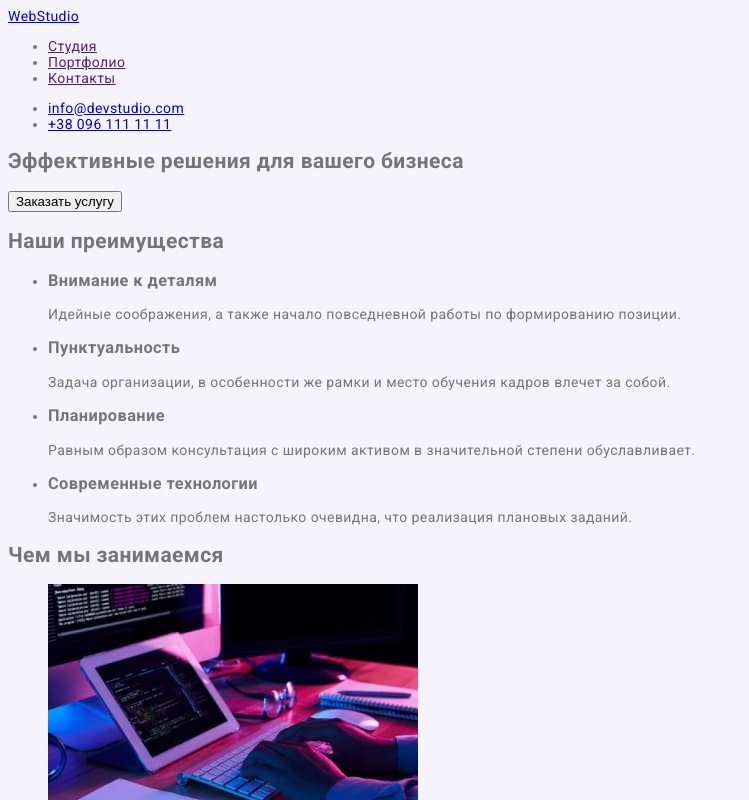
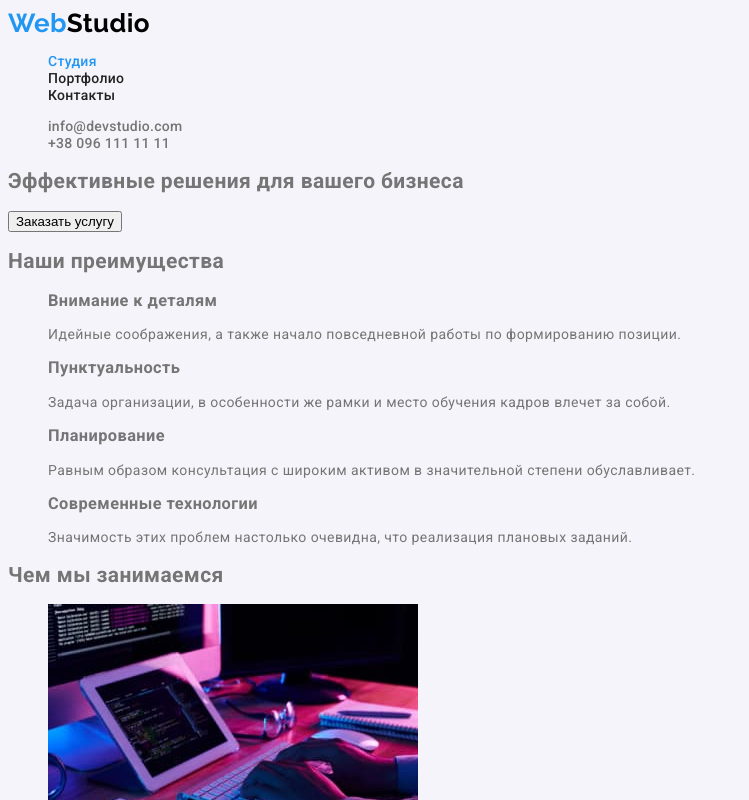
Before and after one commit to LiliyaFaizulina/goit-markup-hw-02, a plain HTML site: page index.html in a window 1280 px wide. Shown: the top 800 px of the page, without its empty margins (0-749 px from the left). Drawn offline with Linux system fonts and the light colour scheme.

Commit message:
add classes for header and footer

```diff
--- a/index.html
+++ b/index.html
@@ -16,16 +16,16 @@
     <header>
 
         <nav>
-            <a href="./index.html">WebStudio</a>
-            <ul>
-                <li><a href="">Студия</a></li>
-                <li><a href="">Портфолио</a></li>
-                <li><a href="">Контакты</a></li>
+            <a class="logo link" href="./index.html"><span class="first-part">Web</span>Studio</a>
+            <ul class="navigation list">
+                <li><a class="link current" href="./index.html">Студия</a></li>
+                <li><a class="link" href="./portfolio.html">Портфолио</a></li>
+                <li><a class="link" href="">Контакты</a></li>
             </ul>
         </nav>
-        <ul>
-            <li><a href="mailto:info@devstudio.com">info@devstudio.com</a></li>
-            <li><a href="tel:+380961111111">+38 096 111 11 11</a></li>
+        <ul class="contacts list">
+            <li><a class="link" href="mailto:info@devstudio.com">info@devstudio.com</a></li>
+            <li><a class="link" href="tel:+380961111111">+38 096 111 11 11</a></li>
         </ul>
 
     </header>
@@ -39,7 +39,7 @@
 
         <section>
             <h2>Наши преимущества</h2>
-            <ul>
+            <ul class="list">
                 <li>
                     <h3>Внимание к деталям</h3>
                     <p>
@@ -73,7 +73,7 @@
 
         <section>
             <h2>Чем мы занимаемся</h2>
-            <ul>
+            <ul class="list">
                 <li><img src="./images/box1.jpg" alt="Написание алгоритма" width="370" height="294"></li>
                 <li><img src="./images/box2.jpg" alt="Разработка приложений" width="370" height="294"></li>
                 <li><img src="./images/box3.jpg" alt="Дизайн" width="370" height="294"></li>
@@ -82,7 +82,7 @@
 
         <section>
             <h2>Наша команда</h2>
-            <ul>
+            <ul class="list">
                 <li>
                     <img src="./images/photo1.jpg" alt="Фотография сотрудника" width="270" height="260">
                     <h3>Игорь Демьяненко</h3>
@@ -110,20 +110,22 @@
 
     <footer>
 
-        <a href="./index.html">WebStudio</a>
+        <div class="footer">
+            <a class="logo link" href="./index.html"><span class="first-part">Web</span><span class="second-part">Studio</span></a>
         <address>
-            <ul>
+            <ul class="list address">
                 <li>
-                    <a href="https://goo.gl/maps/piqngm7oDQpEDh6u6" target="_blank" rel="noopener nofollow noreferrer">г. Киев, пр-т Леси Украинки, 26</a>
+                    <a class="link map" href="https://goo.gl/maps/piqngm7oDQpEDh6u6" target="_blank" rel="noopener nofollow noreferrer">г. Киев, пр-т Леси Украинки, 26</a>
                 </li>
                 <li>
-                    <a href="mailto:info@devstudio.com">info@devstudio.com</a>
+                    <a class="link contact" href="mailto:info@devstudio.com">info@devstudio.com</a>
                 </li>
                 <li>
-                    <a href="tel:+380961111111">+38 096 111 11 11</a>
+                    <a class="link contact" href="tel:+380961111111">+38 096 111 11 11</a>
                 </li>
             </ul>
         </address>
+        </div>
 
     </footer>
 
```
